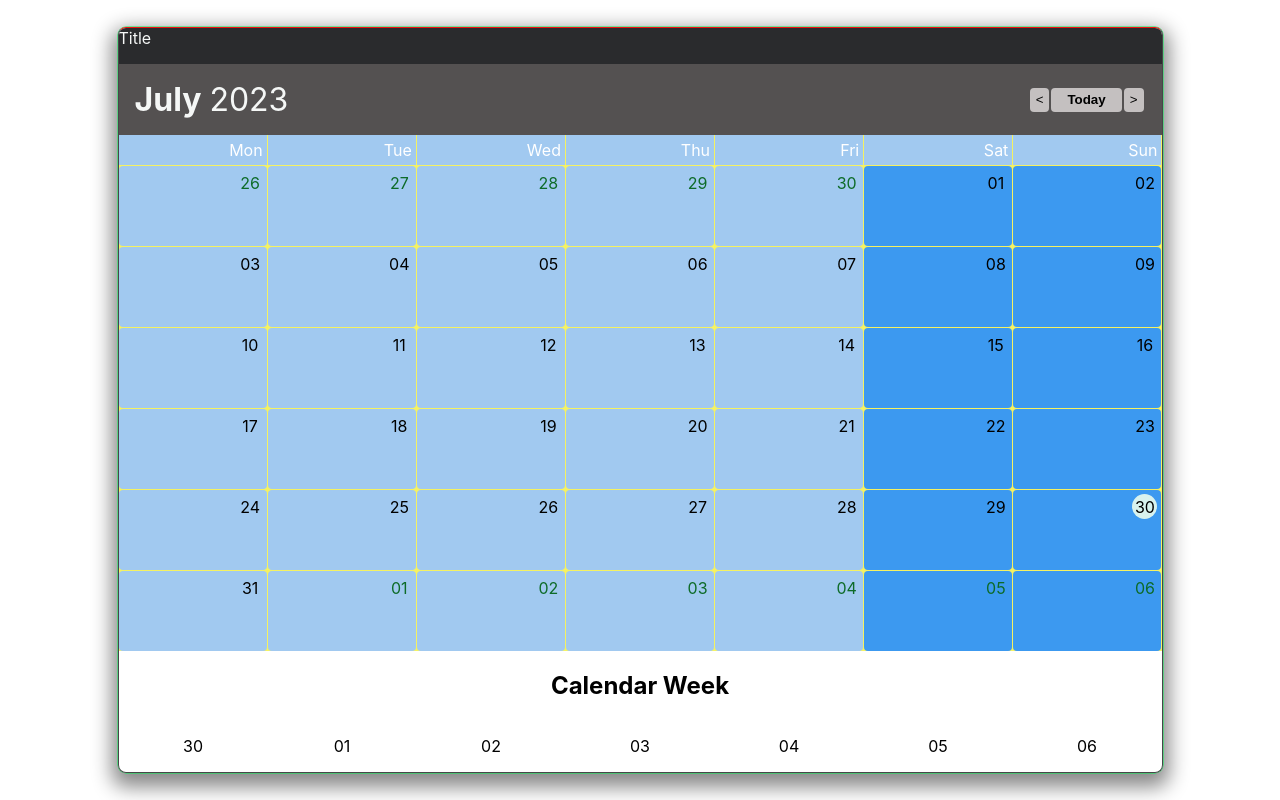
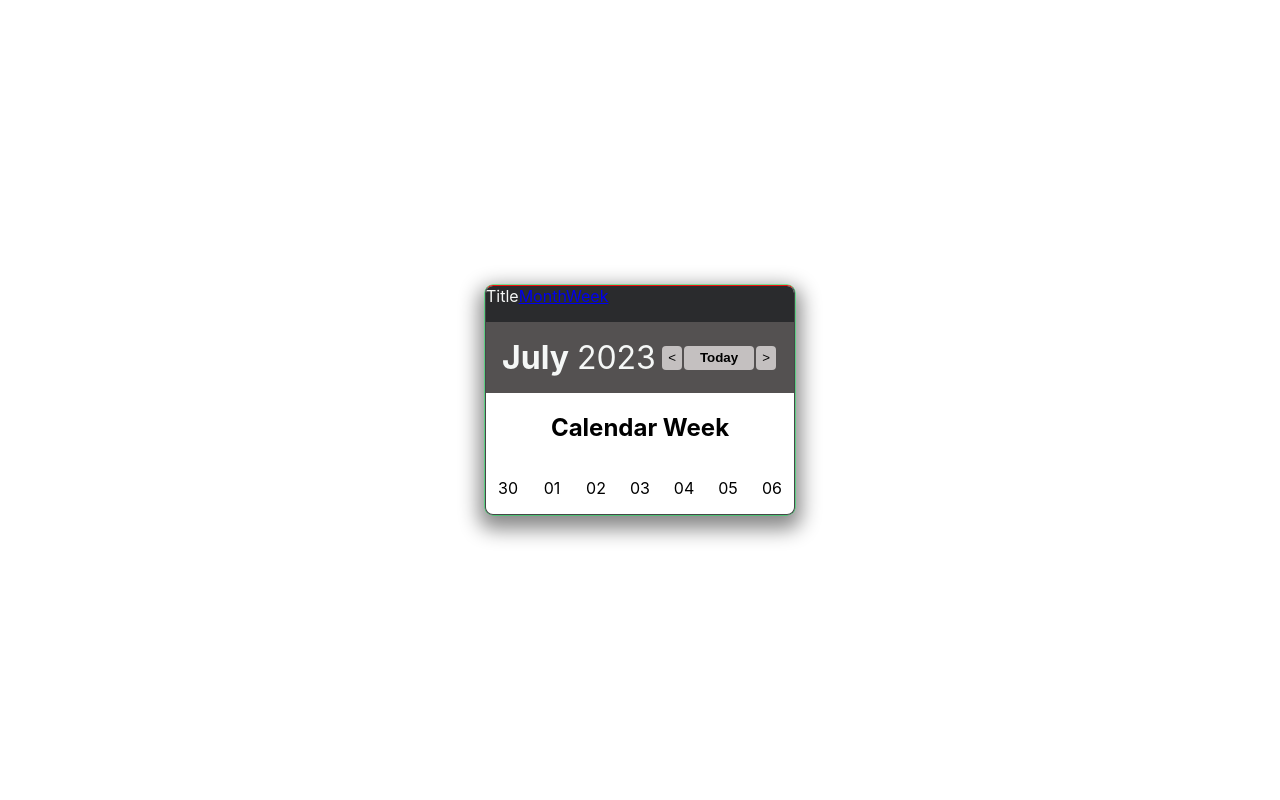
Before and after one commit to Minaht007/my-calendar, a React (Create React App) app: page /week in a window 1280 px wide. Built offline with nearby package versions, Linux system fonts and the light colour scheme; data requests are answered from the project's data file.

Commit message:
slider not working

```diff
--- a/src/App.js
+++ b/src/App.js
@@ -1,6 +1,7 @@
 import React from "react";
 import CalendarComponents from "./components/calendar/calendarComponents.jsx";
 import ContextWrapper from "./components/context/contextWrapper";
+
 import "./App.css";
 
 function App() {
--- a/src/components/calendar/calendarComponents.jsx
+++ b/src/components/calendar/calendarComponents.jsx
@@ -4,12 +4,12 @@ import PeriodMonitor from "./periodMonitor/periodMonitor";
 import Calendar from "../../page/calendar";
 import { getCalendarDates, formatDate } from "../helper/calendarHelper";
 import TaskList from "../helper/taskList";
-import CalendarWeekGrid from "../calendar/calendarGrid/weekGrid";
-
 import { sub, add } from "date-fns";
 import styled from "styled-components";
-
+import CalendarWeekGrid from "./calendarGrid/weekGrid";
+import { BrowserRouter as Router, Routes, Route, Link } from "react-router-dom";
 import { CalendarContext } from "../context/contextWrapper";
+import "slick-carousel/slick/slick-theme.css";
 
 const ShadowWrapper = styled.div`
   border-radius: 8px;
@@ -60,6 +60,8 @@ const CalendarComponents = () => {
 
   return (
     <ShadowWrapper>
+      <Router>
+        <div>
           <CalendarHeader />
           <PeriodMonitor
             month={currentMonth.toLocaleString("en", { month: "long" })}
@@ -68,9 +70,13 @@ const CalendarComponents = () => {
             nextHandelMonth={nextHandelMonth}
             todayCurrentMonth={todayCurrentMonth}
           />
-      <Calendar />
+          <Routes>
+            <Route path="/" element={<Calendar />} />
+            <Route path="/week" element={<CalendarWeekGrid />} />
+          </Routes>
           <TaskList currentMonth={currentMonth} />
-      <CalendarWeekGrid />
+        </div>
+      </Router>
     </ShadowWrapper>
   );
 };
--- a/src/components/calendar/calendarHeader/calendarHeader.jsx
+++ b/src/components/calendar/calendarHeader/calendarHeader.jsx
@@ -1,14 +1,32 @@
-import React from "react";
+import React, { useState } from "react";
+import { Link } from "react-router-dom";
 import styled from "styled-components";
 
-const DivWraper = styled.div`
+const DivWrapper = styled.div`
   background-color: #2a2b2d;
   height: 36px;
   color: #f5f7f6;
   text-align: left;
 `;
 
-const CalendarHeader = () => {
-  return <DivWraper>Title</DivWraper>;
+const CalendarHeader = ({ onChangeView }) => {
+  const [isMonthlyView, setIsMonthlyView] = useState(true);
+
+  const handleClick = () => {
+    const newView = !isMonthlyView;
+    setIsMonthlyView(newView);
+    if (typeof onChangeView === "function") {
+      onChangeView(newView);
+    }
+  };
+
+  return (
+    <DivWrapper>
+      Title
+      <Link to="/">Month</Link>
+      <Link to="/week">Week</Link>
+    </DivWrapper>
+  );
 };
+
 export default CalendarHeader;
```
Lines whose indentation alone changed are shown as unchanged.
